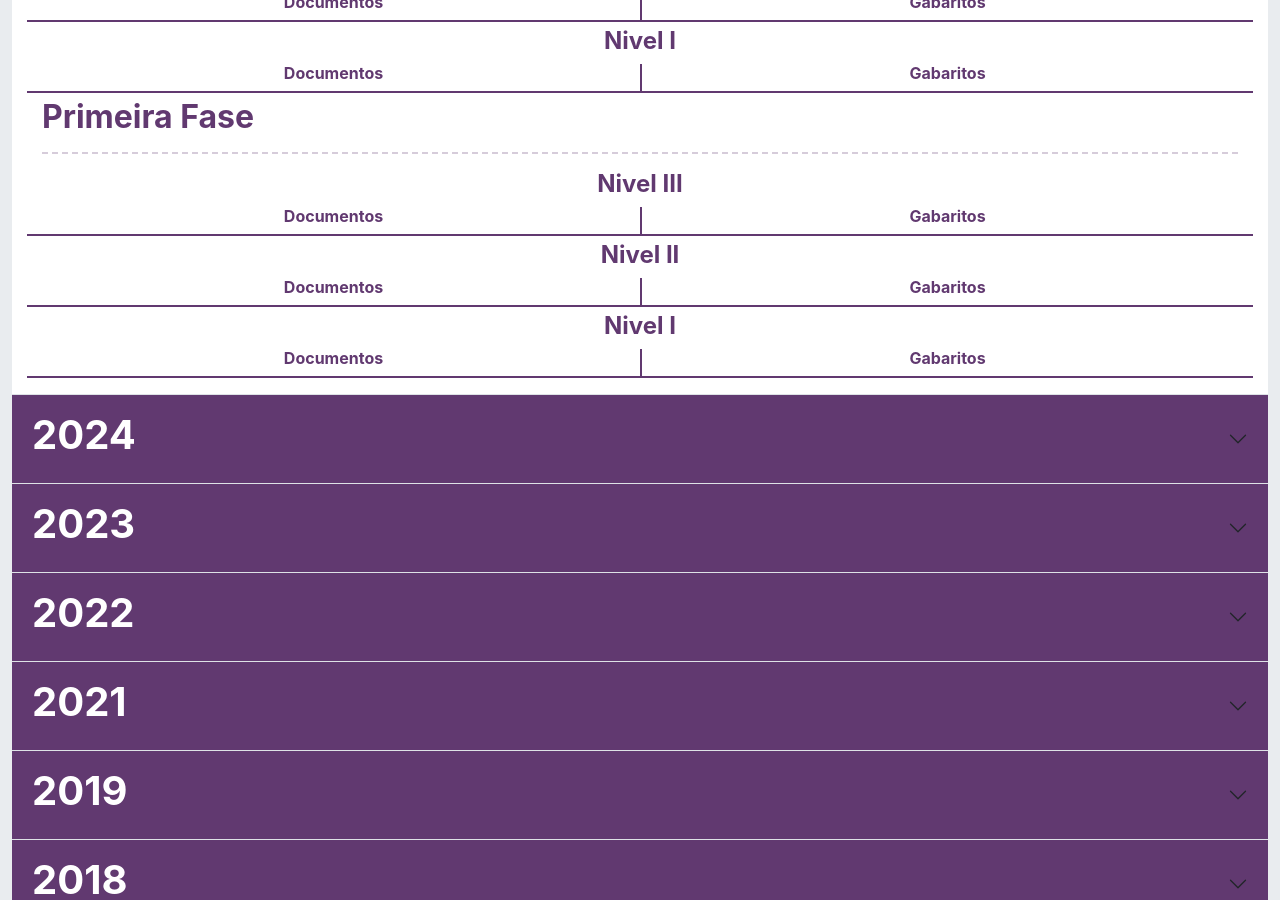
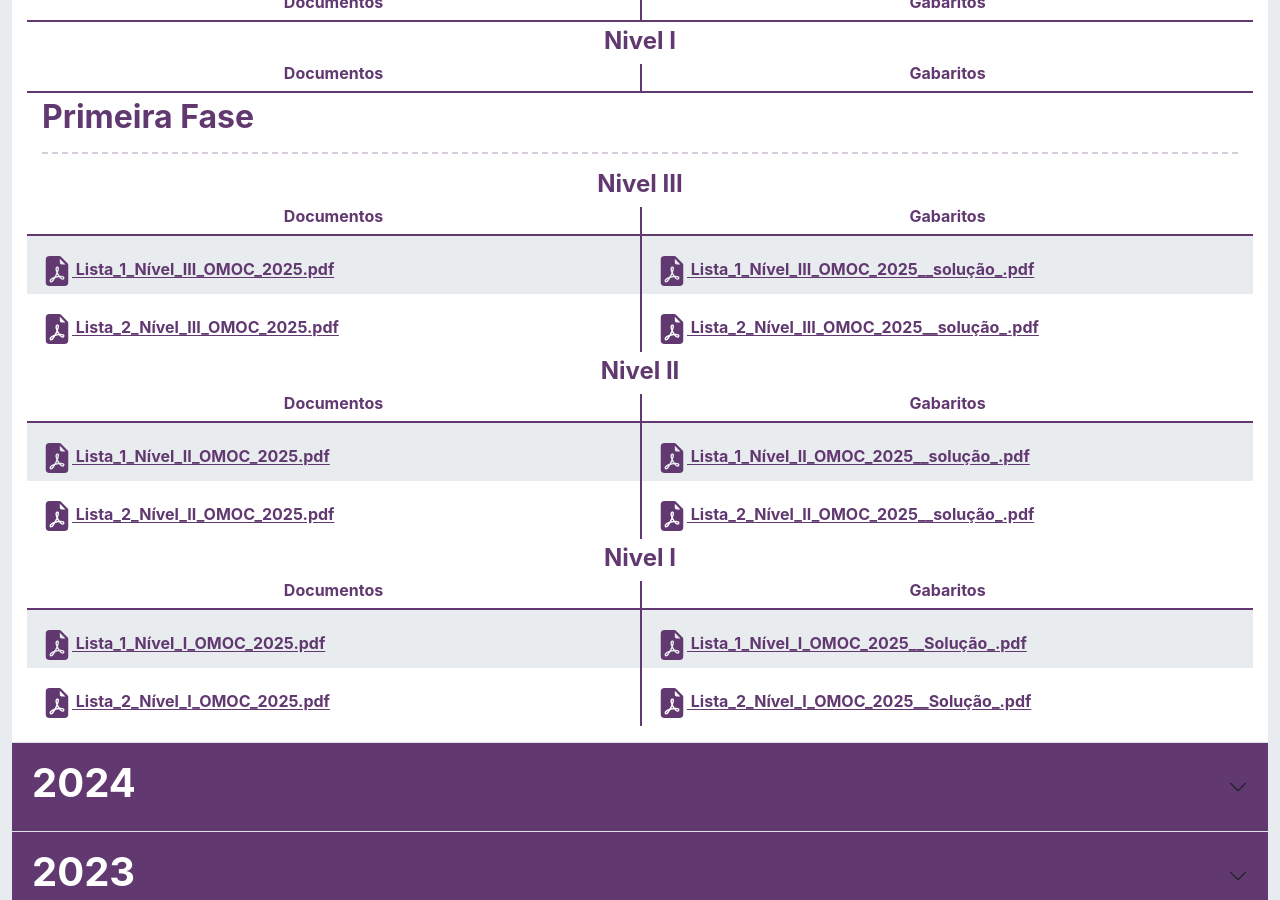
Before and after one commit to omocuffs/omocuffs.github.io, a Jekyll site: the page built from _pages/listas.md, in a window 1280 px wide and 900 px high, scrolled down 506 px. Built offline with Jekyll 4.4.1, drawn with Linux system fonts in a browser that asks for light colours; nearby versions of some CDN libraries.

Commit message:
insert new trainning lists

```diff
--- a/_data/edicoes-midia.yml
+++ b/_data/edicoes-midia.yml
@@ -34,10 +34,40 @@
       niveis:
       - nivel: "Nivel III"
         documentos:
+          - titulo: "Lista_1_Nível_III_OMOC_2025.pdf"
+            link: "https://drive.google.com/file/d/1cKg9k5HnumSBo7ZCI_kpBMs5XkHXanRz/preview"
+            solucoes:
+            - gab-titulo: "Lista_1_Nível_III_OMOC_2025__solução_.pdf"
+              gab-link: "https://drive.google.com/file/d/1S05wL0jqUMUKTu0F3-8zf5y89MdJ8B8C/preview"
+          - titulo: "Lista_2_Nível_III_OMOC_2025.pdf"
+            link: "https://drive.google.com/file/d/1otk_fHGXsHrVnHQXKWgyc1YJLMyaF7EX/preview"
+            solucoes:
+            - gab-titulo: "Lista_2_Nível_III_OMOC_2025__solução_.pdf"
+              gab-link: "https://drive.google.com/file/d/1uXL9N-DkNXCiv51uulyOaY4EPHaEsoNU/preview"
       - nivel: "Nivel II"
         documentos:
+          - titulo: "Lista_1_Nível_II_OMOC_2025.pdf"
+            link: "https://drive.google.com/file/d/1OPzxgJa_pH7-aAA-ewQQ2ebsFjfxh4EE/preview"
+            solucoes:
+            - gab-titulo: "Lista_1_Nível_II_OMOC_2025__solução_.pdf"
+              gab-link: "https://drive.google.com/file/d/19Vn3L7vWbNzVQh9Vn1pENZEAFhbJk6EA/preview"
+          - titulo: "Lista_2_Nível_II_OMOC_2025.pdf"
+            link: "https://drive.google.com/file/d/19XU2dbf6_RX7ET-F514SUh1JGzRIlTyH/preview"
+            solucoes:
+            - gab-titulo: "Lista_2_Nível_II_OMOC_2025__solução_.pdf"
+              gab-link: "https://drive.google.com/file/d/16h75e8DxMNaWmPOW7VPk5Ka3RfHeG8No/preview"
       - nivel: "Nivel I"
         documentos:
+          - titulo: "Lista_1_Nível_I_OMOC_2025.pdf"
+            link: "https://drive.google.com/file/d/1Cx7EOULaWKlzesaiRiHtdCG6uY1sEeVO/preview"
+            solucoes:
+            - gab-titulo: "Lista_1_Nível_I_OMOC_2025__Solução_.pdf"
+              gab-link: "https://drive.google.com/file/d/15tC9XzwelGtCHtRctz5wyulENhN05psj/preview"
+          - titulo: "Lista_2_Nível_I_OMOC_2025.pdf"
+            link: "https://drive.google.com/file/d/1MrdMWtvWFyCzv7I7y4RsOhm6hqyfDkAi/preview"
+            solucoes:
+            - gab-titulo: "Lista_2_Nível_I_OMOC_2025__Solução_.pdf"
+              gab-link: "https://drive.google.com/file/d/132eeiyBy6l75rmLseCGpkpJoVfzf8bA-/preview"
 - edicao: "2024"
   lista-de-treinamento:
     fases:
```
